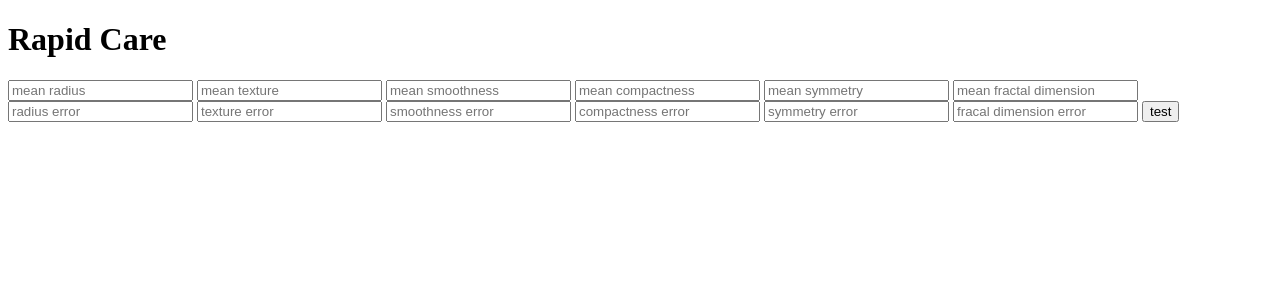
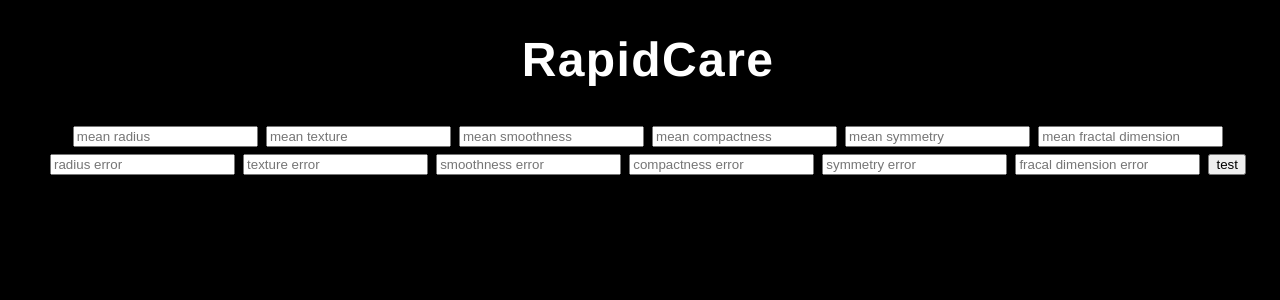
Before and after one commit to abigaylerose03/RapidCare, a Flask app: page / in a window 1280 px wide. Shown: the top 300 px of the page. Run offline with Flask 2, Linux system fonts and the light colour scheme; parts of the project's set-up code (start-up, migrations or seed data) failed here and were passed over.

Commit message:
css styling start

```diff
--- a/app.py
+++ b/app.py
@@ -2,8 +2,10 @@
 from flask import Flask, request, jsonify, render_template
 import pickle
 
+text = ""
 app=Flask(__name__)
 model = pickle.load(open('model.pkl', 'rb'))
+
 
 @app.route('/')
 def home():
@@ -15,8 +17,14 @@
 	final_features = [np.array(int_features)]
 	prediction = model.predict(final_features)
 	output = round(prediction[0], 2)
+	if output == 1:
+		text = "maligant"
+	elif output == 0:
+		text = "benign"
+	else:
+		return "error!"
 
-	return render_template('index.html', prediction_text='Based on this information, the tumors should be {}'.format(output))
+	return render_template('index.html', prediction_text='Based on this information, the tumors should be ' + text)
 
 @app.route('/results', methods=['POST'])
 def results():
--- /dev/null
+++ b/static/style.css
@@ -0,0 +1,11 @@
+body {
+	width: 100%;
+	height:100%;
+	font-family: 'Helvetica';
+	background: #000;
+	color: #fff;
+	font-size: 24px;
+	text-align:center;
+	letter-spacing:1.4px;
+
+}
--- a/templates/index.html
+++ b/templates/index.html
@@ -3,13 +3,12 @@
 	<head>
 		<meta charset="UTF-8">
 		<title>RapidCare</title>
-		<link rel="stylesheet" href="{{url_for('static', filename='css/style.css') }}">
+		<link rel="stylesheet" type="text/css" href="{{ url_for('static', filename='style.css') }}">
 	</head>
 
 	<body>
 		<div class="main">
-			<h1>Rapid Care</h1>
-
+			<h1>RapidCare</h1>
 			<form action="{{url_for('predict')}}" method="post">
 				<input type="text" name="mean radius"
 				placeholder="mean radius" required="required" />
```
Also changed, not shown: templates/style.css (added, +12 -0 lines), static/css/style.css (deleted), 3 other files.
